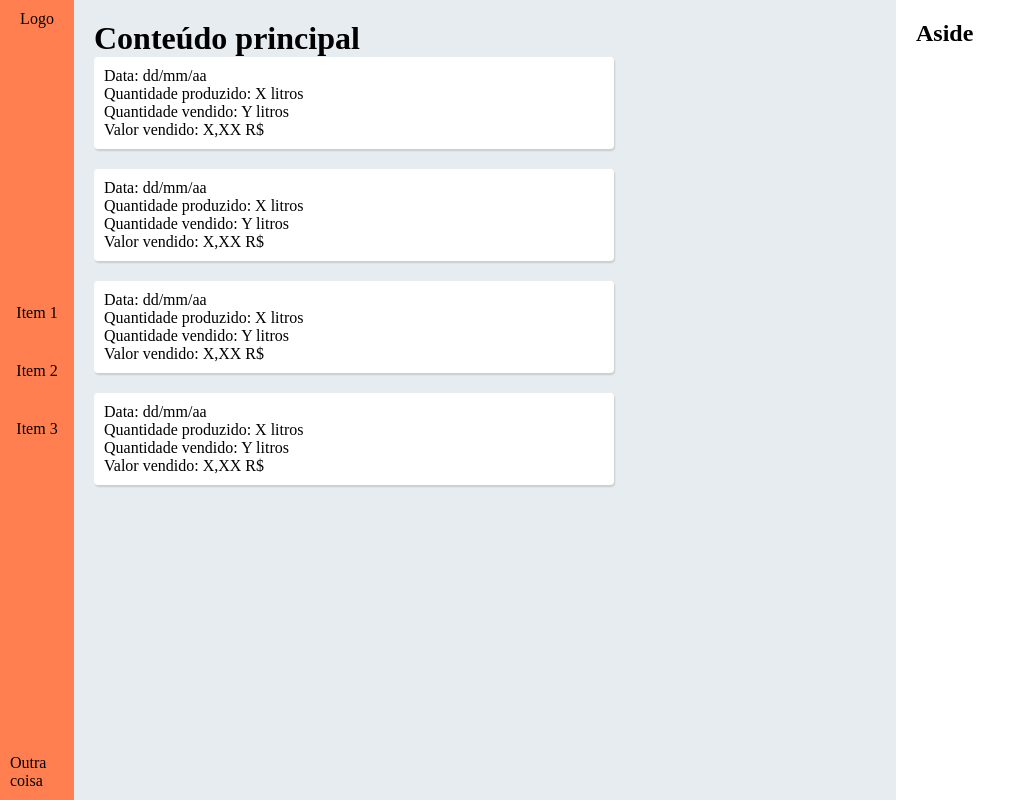
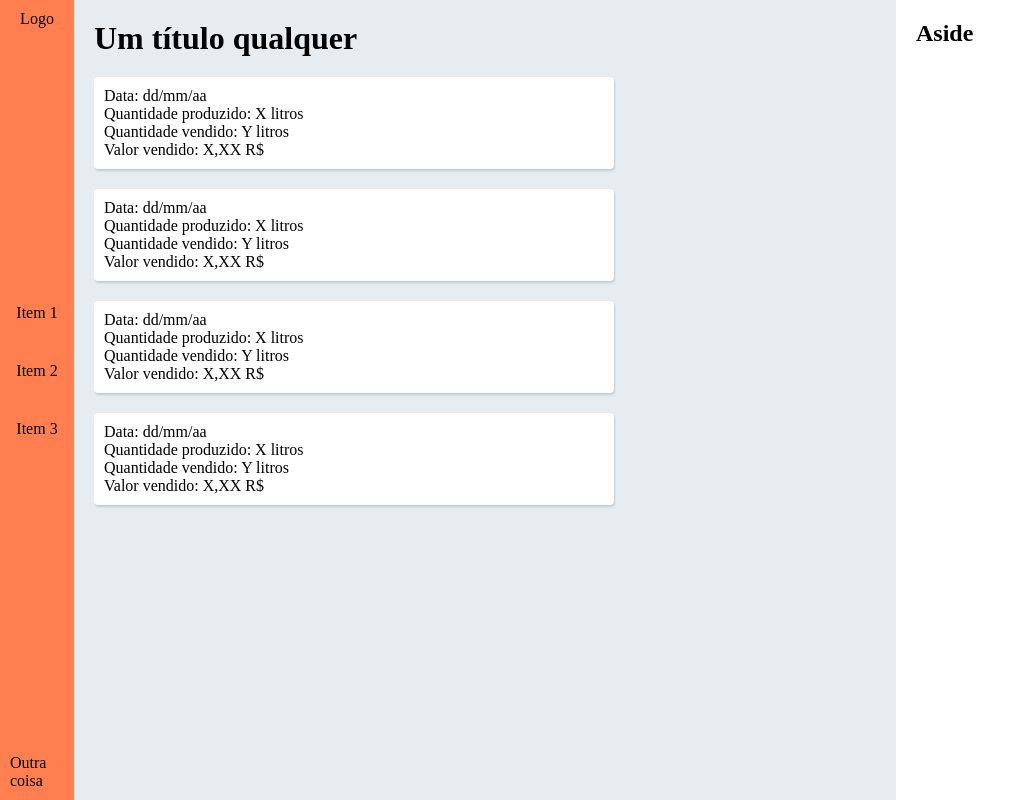
Before and after one commit to johnnyferreiradev/milkmoney, a React (Create React App) app in the folder frontend/: page / in a window 1280 px wide. Shown: the whole page, without its empty margins (0-1026 px from the left). Built offline with nearby package versions, Linux system fonts and the light colour scheme.

Commit message:
Criação do componente para titulos da pagina

```diff
--- a/frontend/src/components/Content/Content.jsx
+++ b/frontend/src/components/Content/Content.jsx
@@ -1,13 +1,14 @@
 import React from 'react';
 
 import SalesList from '../SalesList/SalesList';
+import TitlePage from '../../template/TitlePage/TitlePage';
 
 import './Styles.css';
 
 export default function Content () {
   return (
     <div className="content">
-      <h1>Conteúdo principal</h1>
+      <TitlePage />
       <SalesList />
     </div>
   );
--- /dev/null
+++ b/frontend/src/template/TitlePage/Styles.css
@@ -0,0 +1,3 @@
+.title-page {
+    margin-bottom: 20px;
+}
--- /dev/null
+++ b/frontend/src/template/TitlePage/TitlePage.jsx
@@ -0,0 +1,11 @@
+import React from 'react';
+
+import './Styles.css';
+
+export default function TitlePage() {
+    return (
+        <header className="title-page">
+            <h1>Um título qualquer</h1>
+        </header>
+    );
+}
```
